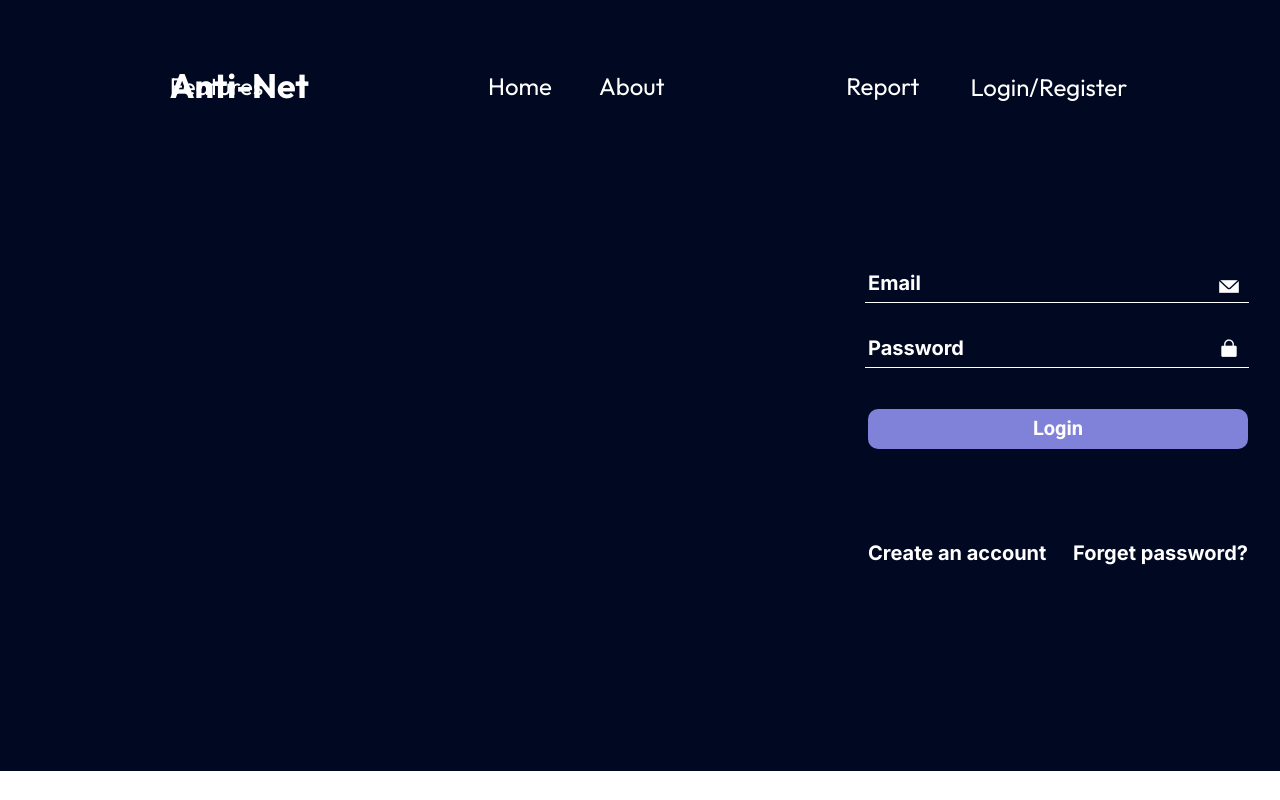
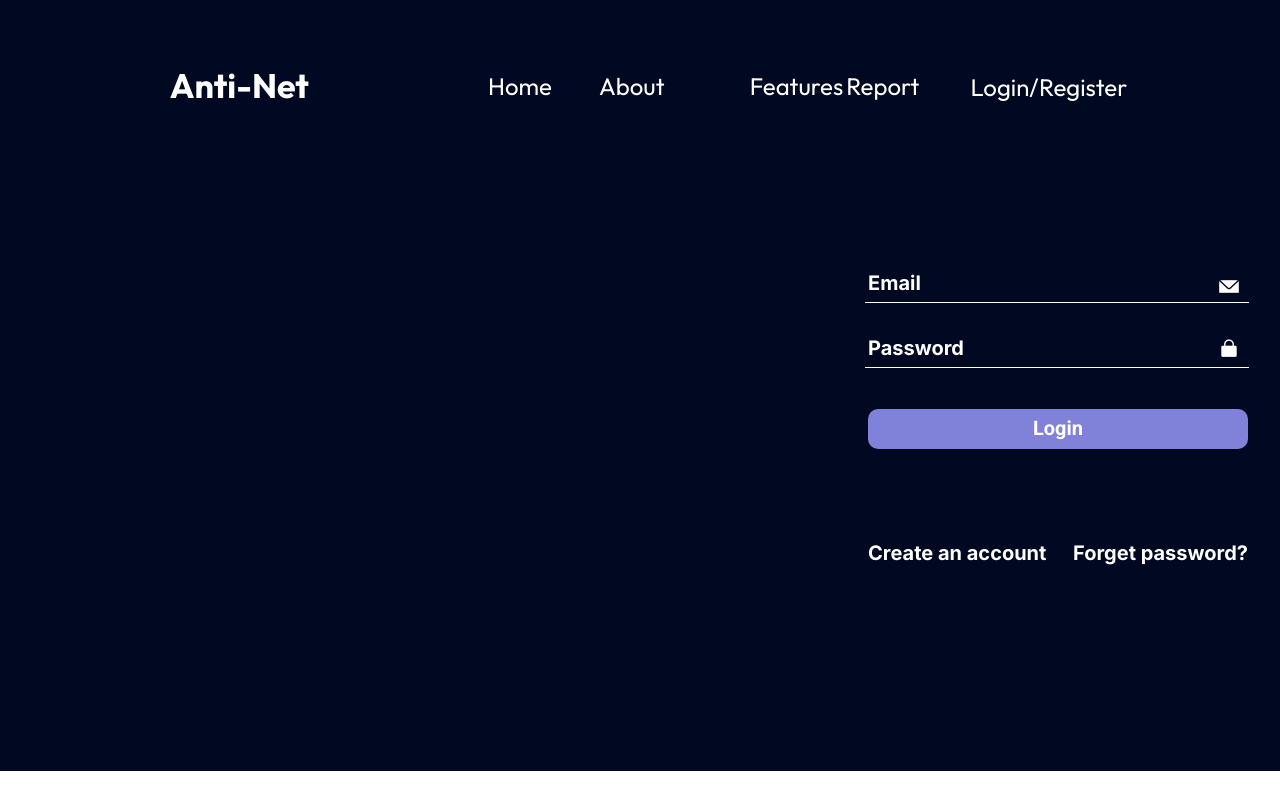
Before and after one commit to Rinky73577/Anti-Net_project, a website built with Parcel: page desktop3.html in a window 1280 px wide. Built offline with nearby package versions, Linux system fonts and the light colour scheme.

Commit message:
Update desktop3.css

```diff
--- a/desktop3.css
+++ b/desktop3.css
@@ -133,6 +133,7 @@
 .features6 {
   position: absolute;
   top: calc(50% - 14.5px);
+  left: 580px;
   width: 94px;
   height: 32px;
 }
```
